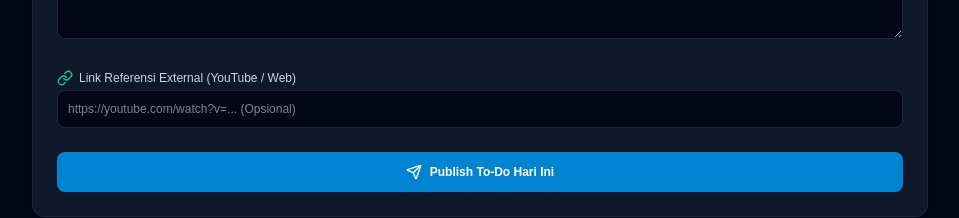
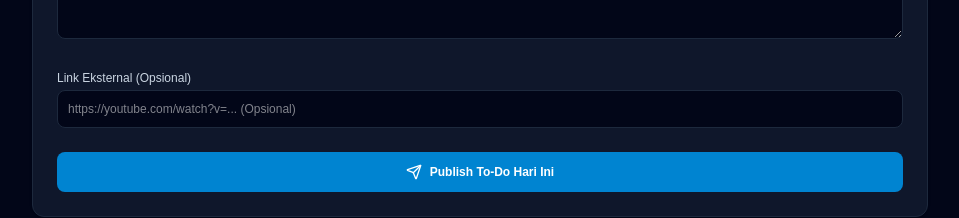
Before and after one commit to imannurjamanreborn1984/pengingat-coaching-app, a Next.js app: page /admin/dashboard in a window 1280 px wide. Shown: the part 549-767 px from the top of the page, without its empty margins (160-1119 px from the left). Built offline with nearby package versions, Linux system fonts and the light colour scheme; no server answers; the database is empty.

Commit message:
fix: logika external link opsional pada admin dashboard

```diff
--- a/app/admin/dashboard/page.jsx
+++ b/app/admin/dashboard/page.jsx
@@ -247,7 +247,7 @@ export default function AdminDashboard() {
 
           <div>
             <label className="block text-xs font-medium mb-1 flex items-center gap-1.5 text-slate-300">
-              <LinkIcon className="w-4 h-4 text-emerald-400" /> Link Referensi External (YouTube / Web)
+            Link Eksternal (Opsional)
             </label>
             <input
               type="url"
```
